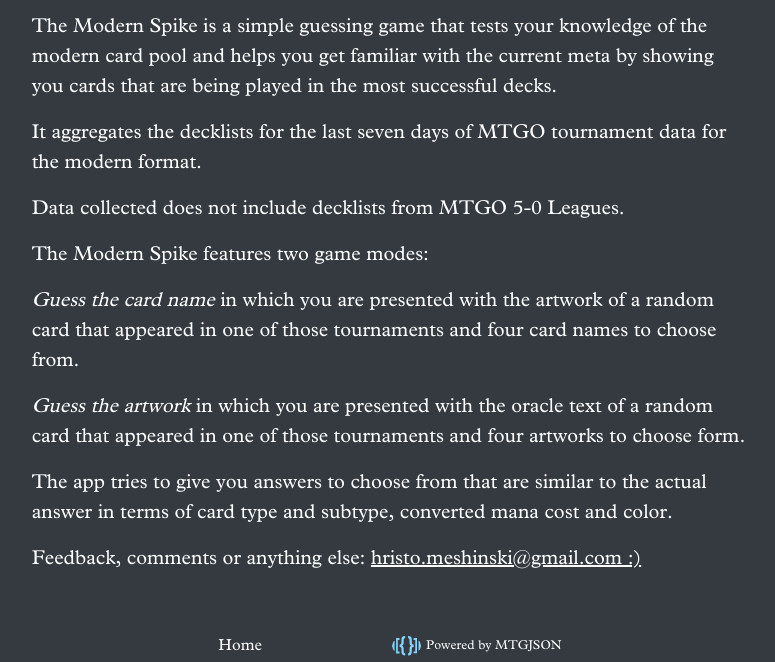
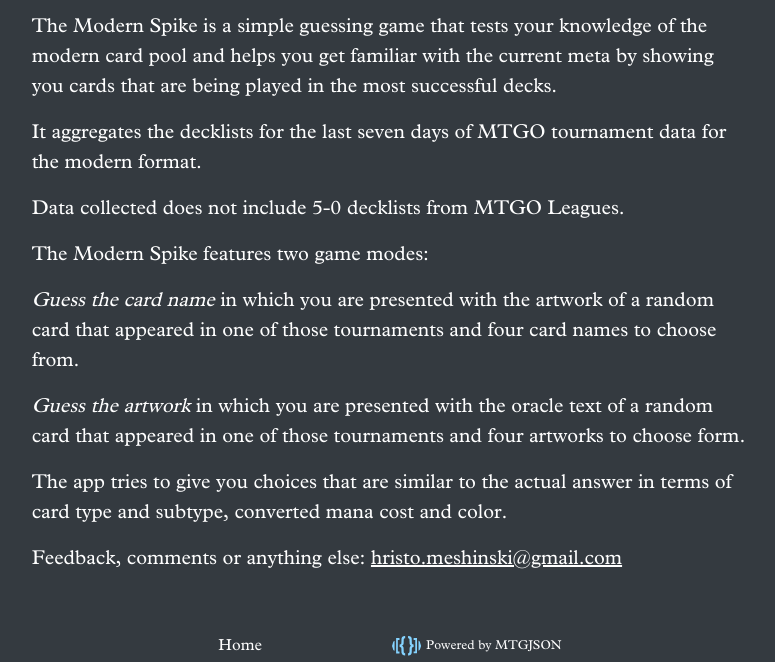
Before and after one commit to icobg123/modern-spike, a Flask app: page /about in a window 1280 px wide. Shown: the part 138-800 px from the top of the page, without its empty margins (250-1025 px from the left). Run offline with Flask 2, Linux system fonts and the light colour scheme; some libraries are stand-ins or nearby versions; some web fonts are replaced.

Commit message:
amend text on about.html

```diff
--- a/static/sw.js
+++ b/static/sw.js
@@ -1,6 +1,6 @@
 // This is based on the First Progressive Web App Tutorial by Google
 // https://codelabs.developers.google.com/codelabs/your-first-pwapp/
-const cacheName = 'flask-PWA-23.l.222111232';
+const cacheName = 'flask-PWA-23.l.22211911232';
 const filesToCache = [
     '/static/bootstrap/js/jquery-3.5.1.min.js',
     '/static/bootstrap/js/bootstrap.min.js',
--- a/templates/about.html
+++ b/templates/about.html
@@ -32,7 +32,7 @@
                                 tournament data for the modern format.
                             </p>
                             <p class="lead">
-                                Data collected does not include decklists from MTGO 5-0 Leagues.
+                                Data collected does not include 5-0 decklists from MTGO Leagues.
                             </p>
                             <p class="lead">
                                 The Modern Spike features two game modes:
@@ -50,7 +50,7 @@
 
                             </p>
                             <p class="lead">
-                                The app tries to give you answers to choose from that are similar to the actual answer in
+                                The app tries to give you choices that are similar to the actual answer in
                                 terms of card type and subtype, converted mana cost and color.
                             </p>
 
@@ -59,7 +59,7 @@
                                 <u>
                                     <a class="text-white"
                                        href="mailto:hristo.meshinski@gmail.com">
-                                        hristo.meshinski@gmail.com :)
+                                        hristo.meshinski@gmail.com
                                     </a>
                                 </u>
                             </p>
```
